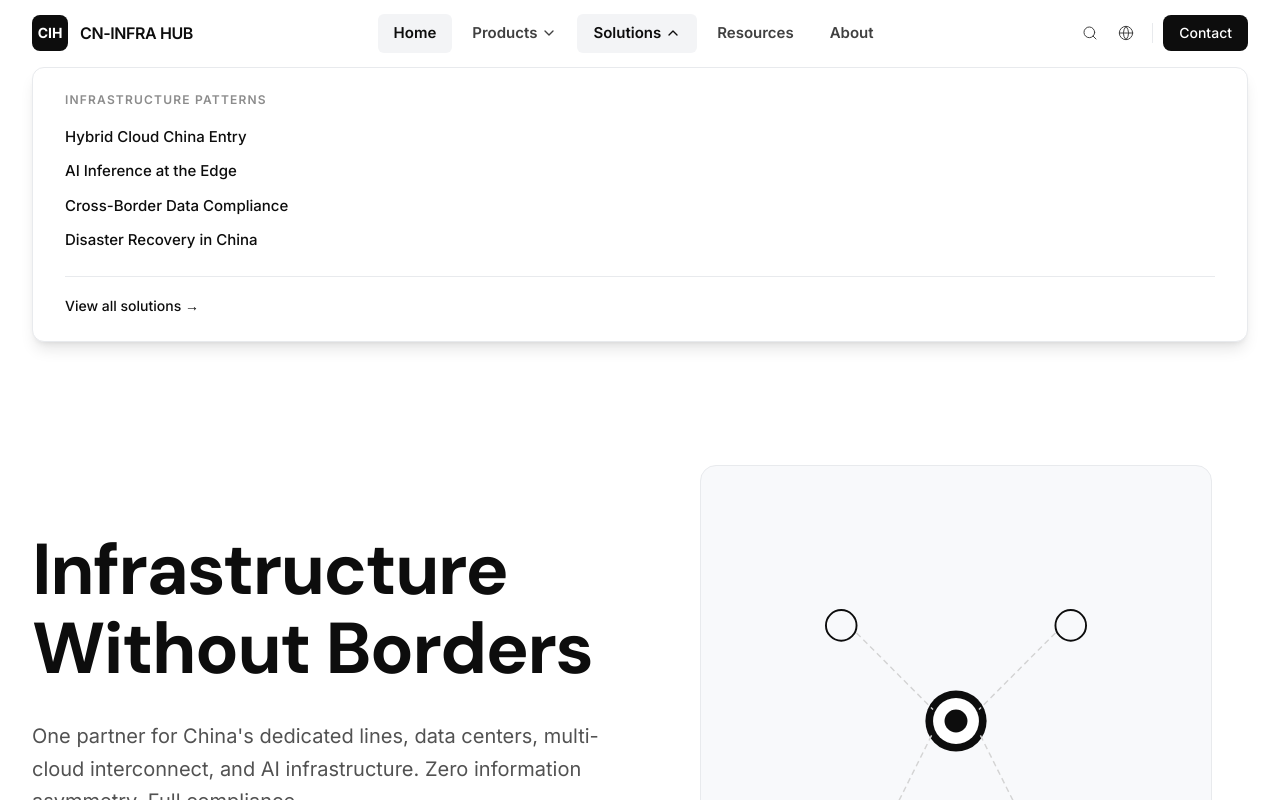
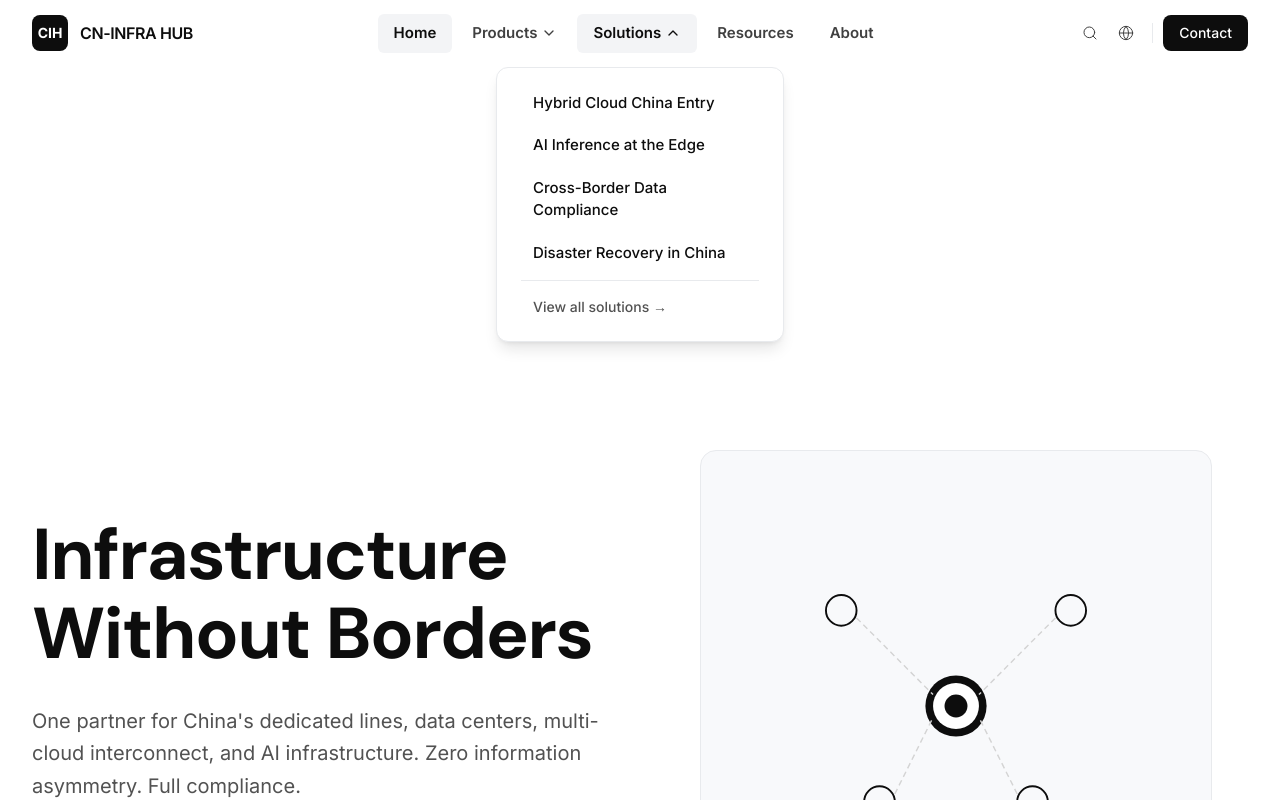
Before and after one commit to emoqbao/cninfrahub, a Next.js app: page / in a window 1280 px wide. Both pictures are taken after a click on the button "Solutions". Shown: the top 800 px of the page. Built offline with nearby package versions, Linux system fonts and the light colour scheme.

Commit message:
fix: narrow Solutions dropdown + footer same-page scroll-to-top

```diff
--- a/src/components/layout/Footer.tsx
+++ b/src/components/layout/Footer.tsx
@@ -3,11 +3,23 @@
 import Link from "next/link";
 import { products } from "@/lib/products";
 import { solutions } from "@/lib/solutions";
+import { usePathname } from "next/navigation";
 import { useLanguage } from "@/lib/i18n/context";
 import { t } from "@/lib/i18n/translations";
 
+
+
+
 export default function Footer() {
   const { lang } = useLanguage();
+  const pathname = usePathname();
+
+  function scrollIfActive(e: React.MouseEvent, href: string) {
+    if (pathname === href || (href !== "/" && pathname.startsWith(href))) {
+      e.preventDefault();
+      window.scrollTo({ top: 0, behavior: "smooth" });
+    }
+  }
 
   return (
     <footer className="bg-[#0a0f1a] text-white">
@@ -35,6 +47,7 @@ export default function Footer() {
                 <li key={p.id}>
                   <Link
                     href={`/products/${p.id}`}
+                    onClick={(e) => scrollIfActive(e, `/products/${p.id}`)}
                     className="text-sm text-[#d4d4d4] hover:text-white transition-colors"
                   >
                     {p.name}
@@ -54,6 +67,7 @@ export default function Footer() {
                 <li key={s.id}>
                   <Link
                     href={`/solutions/${s.id}`}
+                    onClick={(e) => scrollIfActive(e, `/solutions/${s.id}`)}
                     className="text-sm text-[#d4d4d4] hover:text-white transition-colors"
                   >
                     {s.name}
@@ -70,17 +84,17 @@ export default function Footer() {
             </p>
             <ul className="space-y-2.5">
               <li>
-                <Link href="/resources/" className="text-sm text-[#d4d4d4] hover:text-white transition-colors">
+                <Link href="/resources/" onClick={(e) => scrollIfActive(e, "/resources/")} className="text-sm text-[#d4d4d4] hover:text-white transition-colors">
                   {t("footer.whitePapers", lang)}
                 </Link>
               </li>
               <li>
-                <Link href="/resources/" className="text-sm text-[#d4d4d4] hover:text-white transition-colors">
+                <Link href="/resources/" onClick={(e) => scrollIfActive(e, "/resources/")} className="text-sm text-[#d4d4d4] hover:text-white transition-colors">
                   {t("footer.caseStudies", lang)}
                 </Link>
               </li>
               <li>
-                <Link href="/resources/" className="text-sm text-[#d4d4d4] hover:text-white transition-colors">
+                <Link href="/resources/" onClick={(e) => scrollIfActive(e, "/resources/")} className="text-sm text-[#d4d4d4] hover:text-white transition-colors">
                   {t("footer.guides", lang)}
                 </Link>
               </li>
@@ -94,12 +108,12 @@ export default function Footer() {
             </p>
             <ul className="space-y-2.5">
               <li>
-                <Link href="/about/" className="text-sm text-[#d4d4d4] hover:text-white transition-colors">
+                <Link href="/about/" onClick={(e) => scrollIfActive(e, "/about/")} className="text-sm text-[#d4d4d4] hover:text-white transition-colors">
                   {t("footer.about", lang)}
                 </Link>
               </li>
               <li>
-                <Link href="/contact/" className="text-sm text-[#d4d4d4] hover:text-white transition-colors">
+                <Link href="/contact/" onClick={(e) => scrollIfActive(e, "/contact/")} className="text-sm text-[#d4d4d4] hover:text-white transition-colors">
                   {t("footer.contact", lang)}
                 </Link>
               </li>
--- a/src/components/layout/Header.tsx
+++ b/src/components/layout/Header.tsx
@@ -246,34 +246,33 @@ export default function Header() {
           </div>
         )}
 
-        {/* Solutions mega menu */}
+        {/* Solutions dropdown */}
         {solutionsOpen && (
-          <div className="mx-auto max-w-7xl px-6 pb-4 lg:px-8">
-            <div ref={solutionsPanelRef} className="rounded-xl border border-[#e8eaed] bg-white shadow-lg px-8 py-6">
-              <p className="mb-4 text-xs font-semibold uppercase tracking-widest text-[#8c8c8c]">
-                Infrastructure patterns
-              </p>
-              <ul className="space-y-2.5">
+          <div className="mx-auto max-w-7xl px-6 lg:px-8">
+            <div className="flex justify-center">
+              <div ref={solutionsPanelRef} className="rounded-xl border border-[#e8eaed] bg-white shadow-lg px-6 py-4 w-72">
+                <ul className="space-y-1">
                   {solutions.map((s) => (
                     <li key={s.id}>
                       <Link
                         href={`/solutions/${s.id}`}
                         onClick={() => setSolutionsOpen(false)}
-                      className="text-[15px] font-medium text-[#0d0d0d] hover:text-[#404040] transition-colors"
+                        className="block rounded-md px-3 py-2 text-[15px] font-medium text-[#0d0d0d] hover:bg-[#f3f4f6] transition-colors"
                       >
                         {s.name}
                       </Link>
                     </li>
                   ))}
                 </ul>
-              <div className="mt-6 pt-4 border-t border-[#e8eaed]">
+                <div className="mt-2 pt-2 border-t border-[#e8eaed]">
                   <Link
                     href="/solutions/"
                     onClick={() => setSolutionsOpen(false)}
-                  className="text-sm font-medium text-[#0d0d0d] hover:underline"
+                    className="block rounded-md px-3 py-2 text-sm font-medium text-[#525252] hover:text-[#0d0d0d] hover:bg-[#f3f4f6] transition-colors"
                   >
                     View all solutions &rarr;
                   </Link>
+                </div>
               </div>
             </div>
           </div>
```
Lines whose indentation alone changed are shown as unchanged.
